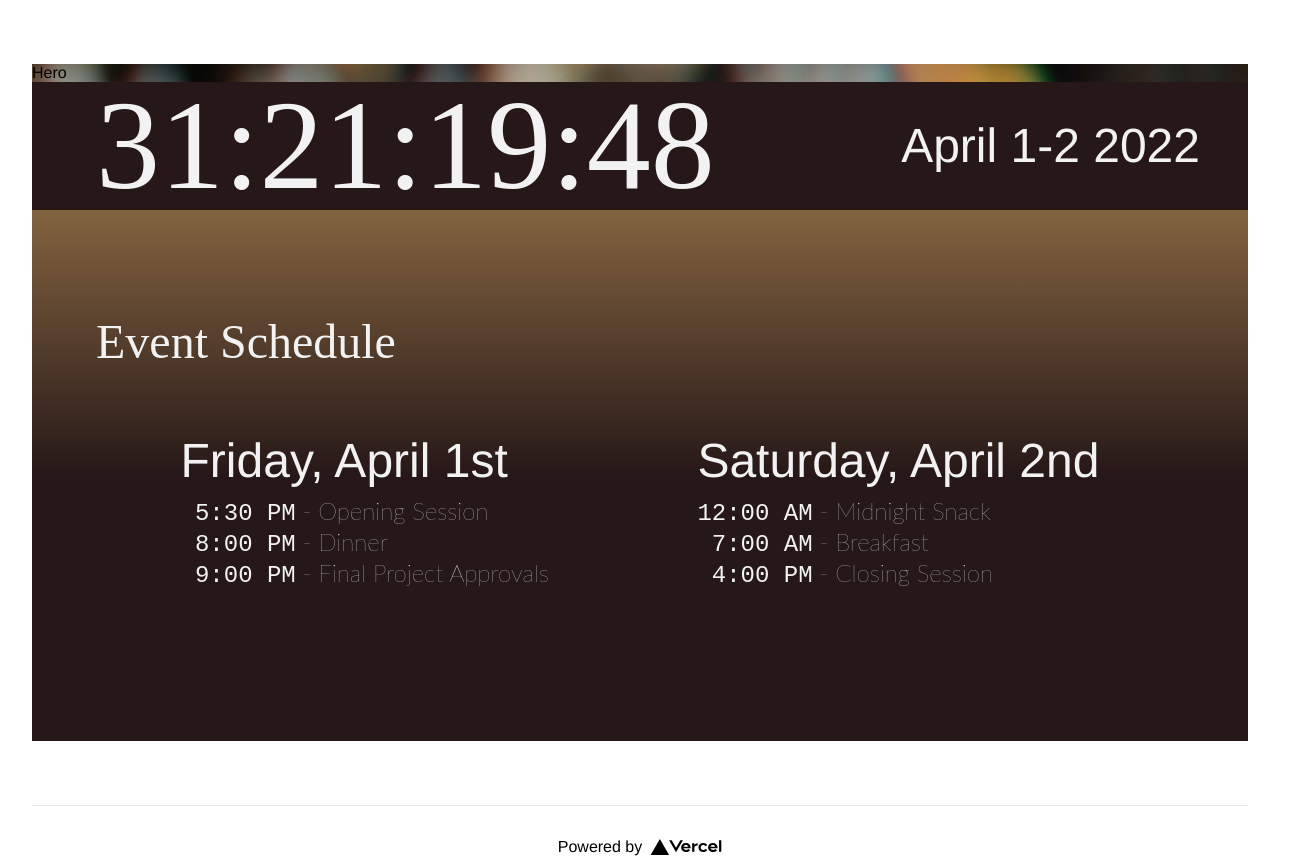
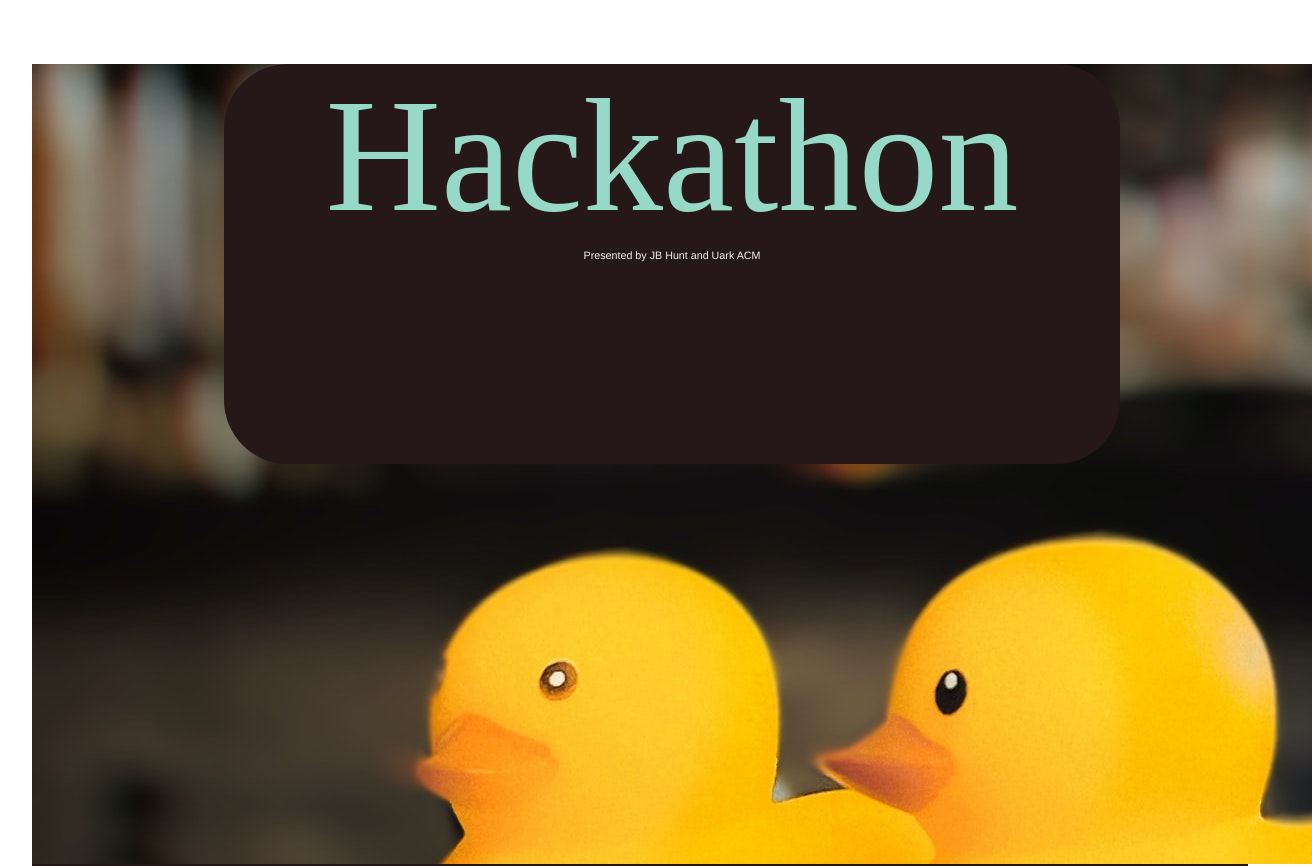
Before and after one commit to uark-acm/hackathon, a Next.js app: page / in a window 1280 px wide. Shown: the top 866 px of the page, 1312 px wide, since content can reach past the window. Built offline with nearby package versions, Linux system fonts and the light colour scheme; a web font is replaced by a local one.

Commit message:
🚧 Hero content block

```diff
--- a/components/hero.tsx
+++ b/components/hero.tsx
@@ -1,9 +1,13 @@
+import { subtitle } from '../EDITME';
 import styles from '../styles/Hero.module.scss';
 
 const Hero = () => {
     return (
         <div className={styles.hero}>
-            Hero
+            <div className={styles.content}>
+                <h1>Hackathon</h1>
+                <h6>{subtitle}</h6>
+            </div>
         </div>
     );
 }
--- a/styles/Hero.module.scss
+++ b/styles/Hero.module.scss
@@ -2,4 +2,35 @@
 
 .hero {
     background: url("../public/img/hero.jpg");
+    height: 100vh;
+    width: 100vw;
+    color: $primary;
+    font-weight: 400;
+    text-align: center;
+
+    .content {
+        background: $background;
+        height: 50vh;
+        width: 70vw;
+        border-radius: 64px;
+        margin: auto;
+
+        h1, h2, h6 {
+            font-weight: 400;
+            margin: 0;
+        }
+
+        h1, h2 {
+            font-family: Continuo, 'Times New Roman', serif;
+        }
+
+        h1 {
+            font-size: 20vh;
+        }
+
+        h6 {
+            color: $background_alt;
+        }
+    }
+
 }
```
